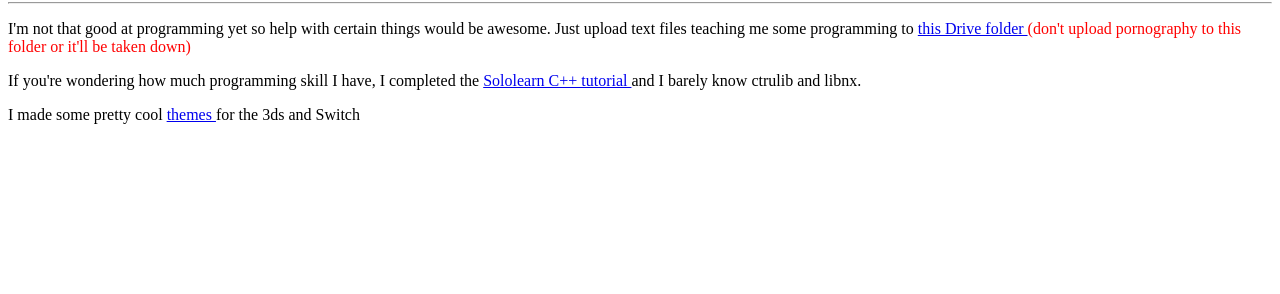
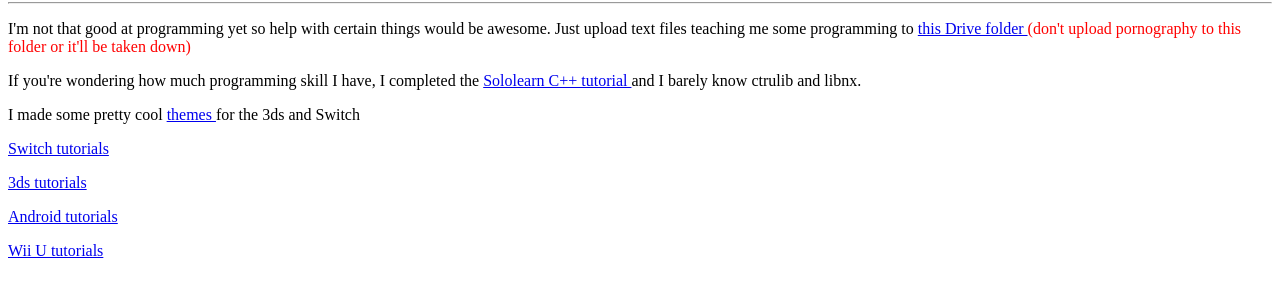
Before and after one commit to melsbacksfriend/melsbacksfriend.github.io, a plain HTML site: page index.html in a window 1280 px wide. Shown: the part 64-358 px from the top of the page. Drawn offline with Linux system fonts and the light colour scheme.

Commit message:
add WIP tutorial pages

```diff
--- a/index.html
+++ b/index.html
@@ -7,6 +7,10 @@
 		<hr />
 		<p>I'm not that good at programming yet so help with certain things would be awesome.  Just upload text files teaching me some programming to <a href="https://drive.google.com/drive/folders/1LijjD2w7IjJIMPK0WZM2d_LQzVX9FiCL?usp=sharing" target="_blank"> this Drive folder </a> <font color="#FF0000">(don't upload pornography to this folder or it'll be taken down) </font></p>
 		<p>If you're wondering how much programming skill I have, I completed the <a href="https://www.sololearn.com/Play/CPlusPlus#" target="_blank"> Sololearn C++ tutorial </a>and I barely know ctrulib and libnx.  </p>
-		<p>I made some pretty cool <a href="https://drive.google.com/drive/folders/1kbjGfpnmzoEBsAAUWs0B2FAVc_eS65Hm?usp=sharing" target="_blank"> themes </a>for the 3ds and Switch
+		<p>I made some pretty cool <a href="https://drive.google.com/drive/folders/1kbjGfpnmzoEBsAAUWs0B2FAVc_eS65Hm?usp=sharing" target="_blank"> themes </a>for the 3ds and Switch </p>
+		<p> <a href="https://melsbacksfriend.github.io/tutorials/switch/index.html"> Switch tutorials </a> </p>
+		<p> <a href="https://melsbacksfriend.github.io/tutorials/3ds/index.html"> 3ds tutorials </a> </p>
+		<p> <a href="https://melsbacksfriend.github.io/tutorials/android/index.html"> Android tutorials </a> </p>
+		<p> <a href="https://melsbacksfriend.github.io/tutorials/wiiu/index.html"> Wii U tutorials </a> </p>
 	</body>
 </html>
```
